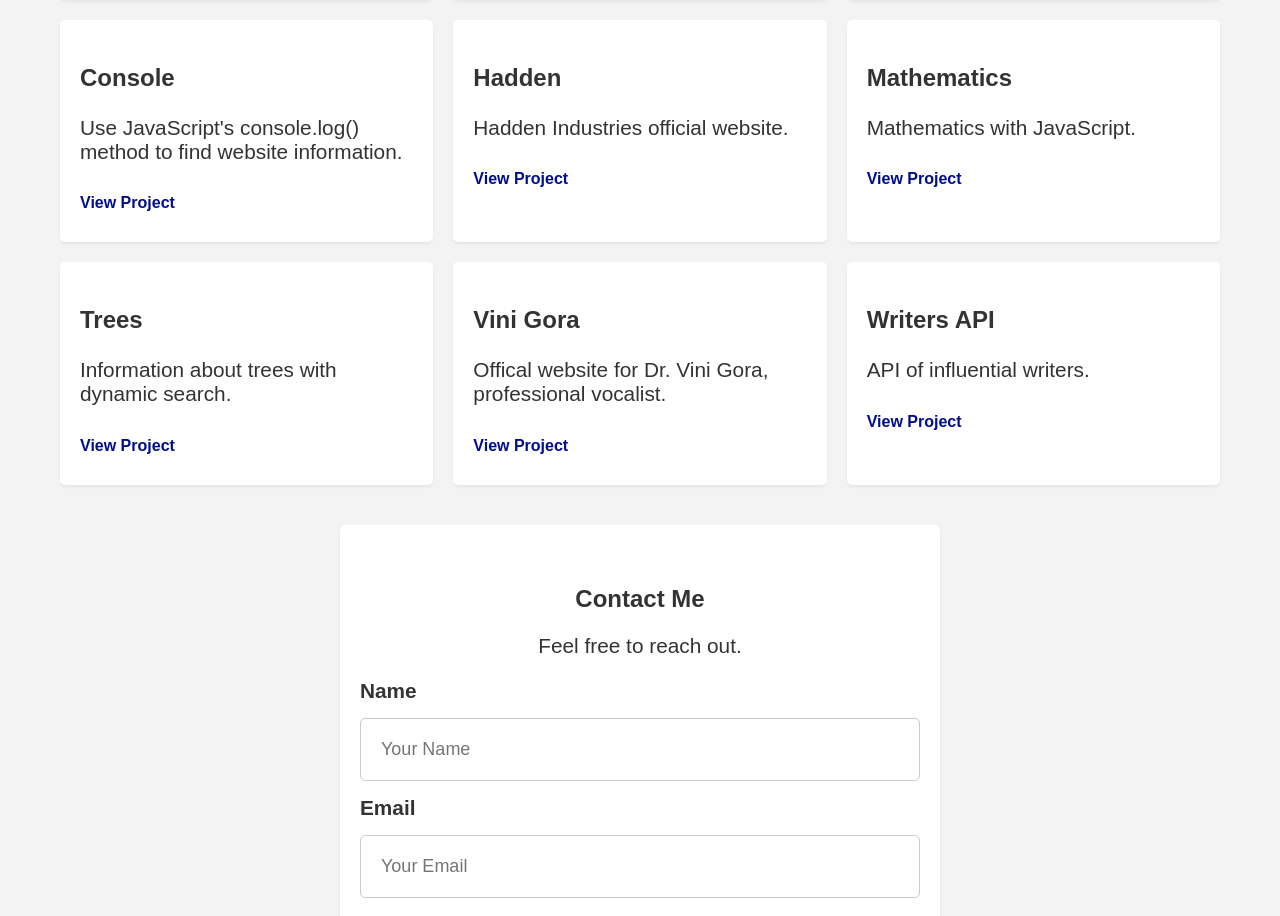
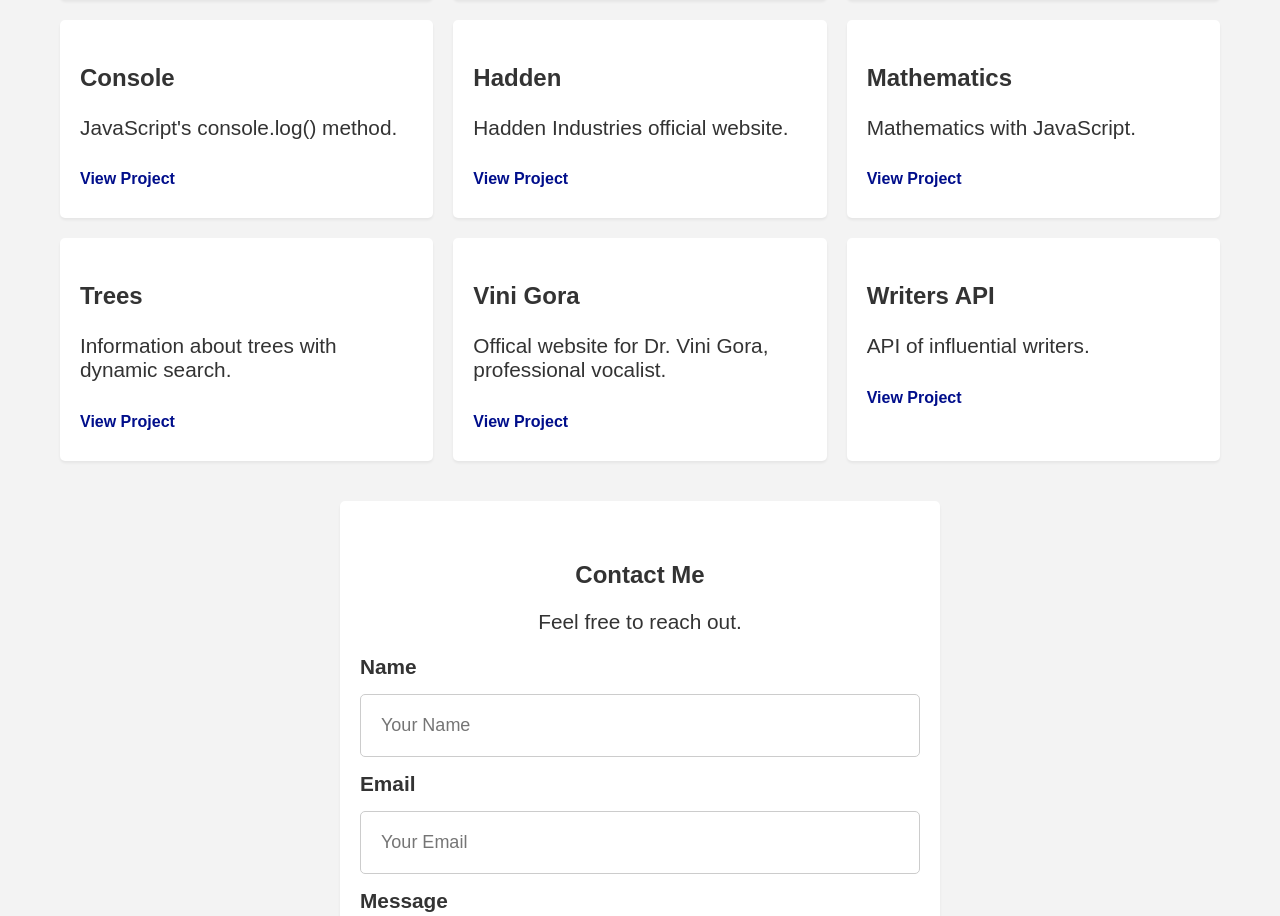
Before and after one commit to kironroy/kironroy-react, a React (Create React App) app: page / in a window 1280 px wide. Shown: the part 1203-2119 px from the top of the page. Built offline with nearby package versions, Linux system fonts and the light colour scheme; a web font is replaced by a local one.

Commit message:
Update Portfolio.js
+ Shorter description.

```diff
--- a/src/components/Portfolio.js
+++ b/src/components/Portfolio.js
@@ -11,7 +11,7 @@ const projects = [
   {
     id: 3,
     title: 'Console',
-    description: "Use JavaScript's console.log() method to find website information.",
+    description: "JavaScript's console.log() method.",
     link: 'https://js-console-log.netlify.app/',
   },
   {
```
